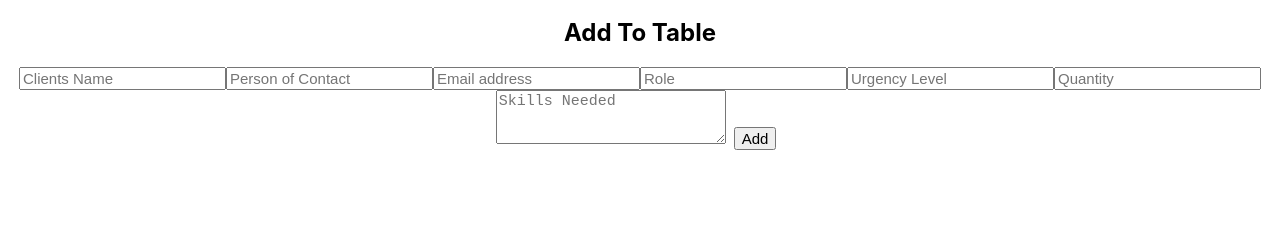
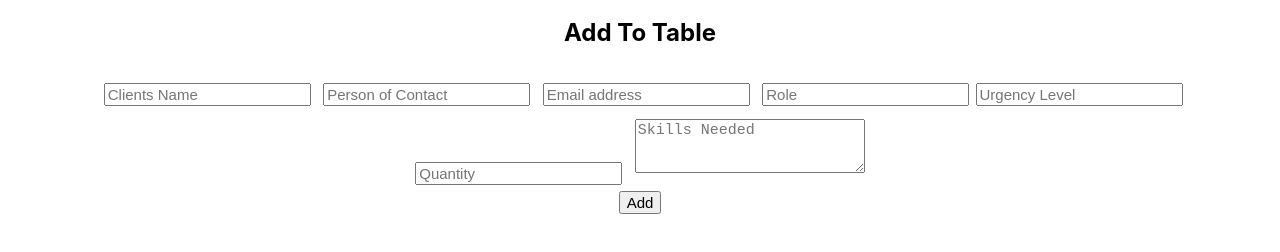
Before and after one commit to kiannaccone/data-piper-frontend, a React (Create React App) app: page / in a window 1280 px wide. Shown: the part 302-554 px from the top of the page. Built offline with nearby package versions, Linux system fonts and the light colour scheme; no server answers.

Commit message:
form css done

```diff
--- a/src/components/Information.js
+++ b/src/components/Information.js
@@ -91,42 +91,42 @@ function Information({dataPiper, setDataPiper}){
 </div>
 <h2>Add To Table</h2>
     <form id= "form" onSubmit={handleSubmit}>
-        <input
+        <input id="client"
         type="text"
         name="client"
         value={addInfo.client}
         required="required"
         placeholder="Clients Name"
         onChange = {handleChange}/>
-        <input
+        <input id="poc"
         type="text"
         name="poc"
         value={addInfo.poc}
         required="required"
         placeholder="Person of Contact"
         onChange = {handleChange}/>
-        <input
+        <input id="email"
         type="text"
         name="email"
         value={addInfo.email}
         required="required"
         placeholder="Email address"
         onChange = {handleChange}/>
-        <input
+        <input id="role"
         type="text"
         name="role"
         value={addInfo.role}
         required="required"
         placeholder="Role"
         onChange = {handleChange}/>
-        <input
+        <input id="urgency"
         type="text"
         name="urgency"
         value={addInfo.urgency}
         required="required"
         placeholder="Urgency Level"
         onChange = {handleChange}/>
-        <input
+        <input id="quantity"
         type="text"
         name="quantity"
         value={addInfo.quantity}
@@ -140,6 +140,7 @@ function Information({dataPiper, setDataPiper}){
         required="required"
         placeholder="Skills Needed"
         onChange = {handleChange}/>
+        <br/>
         <button id="button" type="submit">Add</button>
     </form>
 </div>
--- a/src/index.css
+++ b/src/index.css
@@ -15,7 +15,6 @@ code {
 
 #header{
   text-align: center;
-  padding-top: -20%;
 }
 
 #h1-text{
@@ -62,9 +61,6 @@ tr:nth-child(even){
   background-color: #f2f2f2;
 }
 
-#urgency{
-  background-color: red;
-}
 
 /* form {
   gap: 5px;
@@ -72,7 +68,8 @@ tr:nth-child(even){
 } */
 
 #form{
-
+  padding: 10px 15px;
+  margin: 5px 0;
 }
 
 
@@ -88,10 +85,31 @@ form * {
 #textarea{
   width: 14rem;
   height: 3rem;
+  margin: 0.5%;
+}
+
+#client{
+  margin: 0.5%;
+}
+
+#role{
+  margin: 0.5%;
+}
+
+#quantity{
+  margin: 0.5%;
+}
+#email{
+  margin: 0.5%;
+}
+
+#poc{
+  margin: 0.5%;
 }
 
 #button{
-  margin: .5rem;
+  /* margin: .5rem; */
+  line-break: auto;
 }
 
 .search {
```
